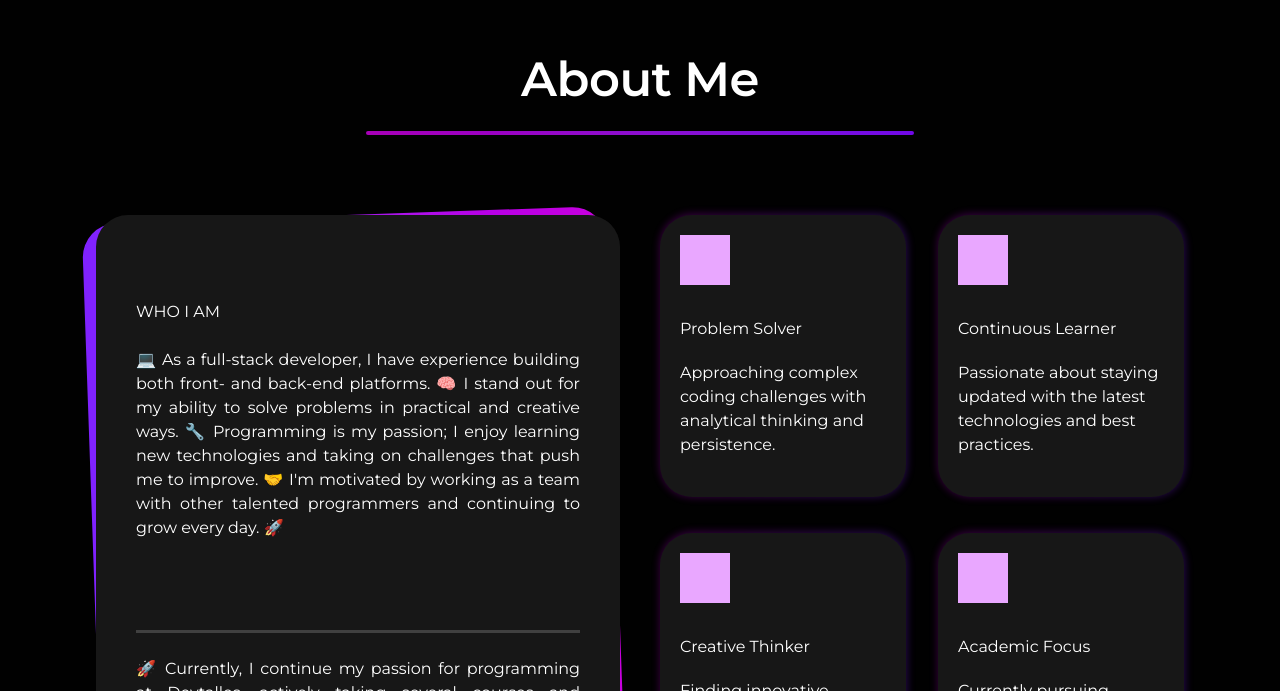
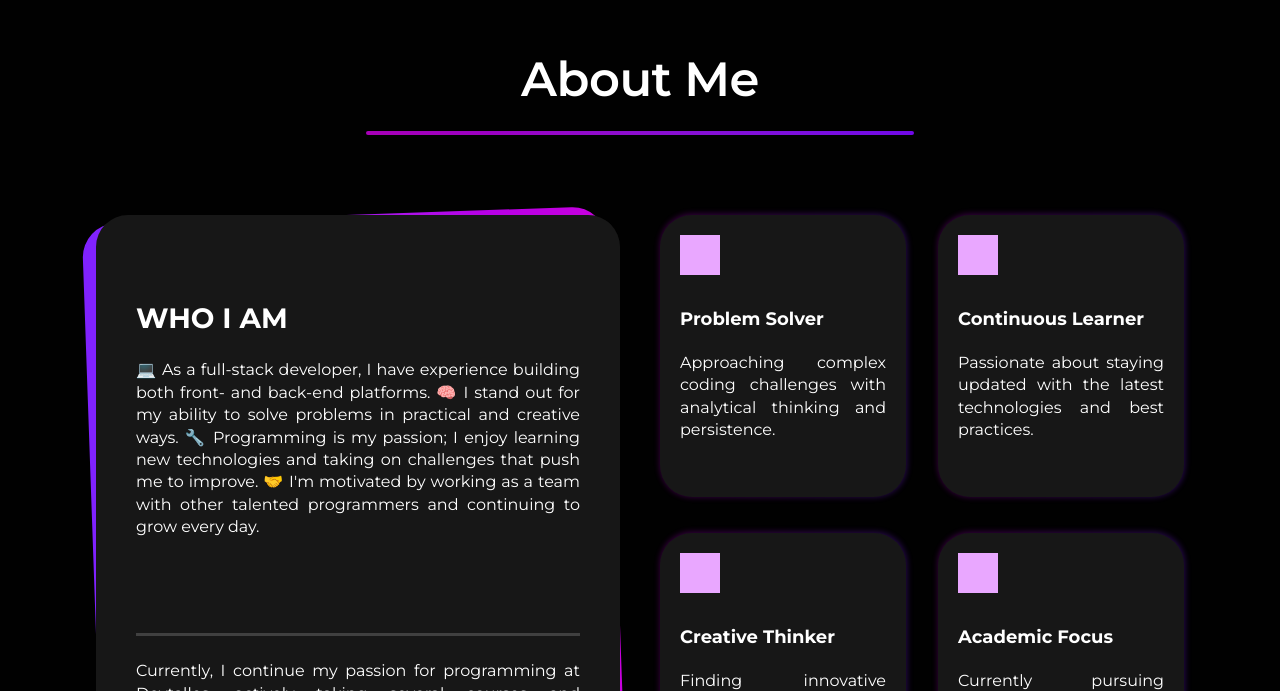
Before and after one commit to ArturoZAC/testing-forport-4z4c, a Next.js app: page / in a window 1280 px wide. Shown: the part 109-800 px from the top of the page. Built offline with nearby package versions, Linux system fonts and the light colour scheme.

Commit message:
endAboutRes

```diff
--- a/src/components/about/AboutCard.tsx
+++ b/src/components/about/AboutCard.tsx
@@ -2,17 +2,17 @@
 export const AboutCard = () => {
 
   return (
-    <div className="relative bg-neutral-900 w-full max-w-1/2 h-[600px] rounded-4xl
-     before:bg-linear-to-r before:from-violet-600 before:to-fuchsia-600 before:w-full before:max-w-[584px] before:min-h-[600px] before:absolute before:right-1 before:rounded-[34px] before:rotate-[-2deg] before:-z-10
+    <div className="relative bg-neutral-900 w-full max-w-1/2 max-md:max-w-full  h-[600px] rounded-4xl
+     before:bg-linear-to-r before:from-violet-600 before:to-fuchsia-600 before:w-full before:max-w-[584px] max-md:before:max-w-full before:min-h-[600px] before:absolute before:right-1 before:rounded-[34px] before:rotate-[-2deg] before:-z-10
     ">
-      <div className="flex flex-col justify-around items-center p-10 h-[inherit]">
-        <div className="space-y-6">
-          <p className="text-subtitle1-b-d">WHO I AM</p>
-          <p className="text-body-small-r-d text-justify">💻 As a full-stack developer, I have experience building both front- and back-end platforms. 🧠 I stand out for my ability to solve problems in practical and creative ways. 🔧 Programming is my passion; I enjoy learning new technologies and taking on challenges that push me to improve. 🤝 I&apos;m motivated by working as a team with other talented programmers and continuing to grow every day. 🚀</p>
+      <div className="flex flex-col justify-around items-center p-10 h-[inherit] max-middle:p-8 body-small-r text-body-small-d max-md:text-body-small-m">
+        <div className="space-y-6 max-middle:space-y-4">
+          <p className="subtitle1-b text-subtitle-1-d max-md:text-subtitle-1-m">WHO I AM</p>
+          <p className="text-justify">💻 As a full-stack developer, I have experience building both front- and back-end platforms. 🧠 I stand out for my ability to solve problems in practical and creative ways. 🔧 Programming is my passion; I enjoy learning new technologies and taking on challenges that push me to improve. 🤝 I&apos;m motivated by working as a team with other talented programmers and continuing to grow every day.</p>
         </div>
-        <div className="flex flex-col gap-y-6">
+        <div className="flex flex-col gap-y-6 max-middle:gap-y-4">
           <div className="min-h-[3px] bg-neutral-700 w-full"></div>
-          <p className="text-body-small-r-d text-justify">🚀 Currently, I continue my passion for programming at Devtalles, actively taking several courses and expanding my knowledge on the same platform. 📚💻</p>
+          <p className="text-justify">Currently, I continue my passion for programming at Devtalles, actively taking several courses and expanding my knowledge on the same platform. 📚💻</p>
         </div>
       </div>
     </div>
--- a/src/components/about/BodyAbout.tsx
+++ b/src/components/about/BodyAbout.tsx
@@ -5,7 +5,7 @@ import { CardContainer } from "./CardContainer";
 export const BodyAbout = () => {
   return (
     <div className="flex flex-col justify-center items-center">
-      <MainContainer className="flex flex-row justify-center items-center gap-x-10">
+      <MainContainer className="flex flex-row justify-center items-center gap-x-10 max-md:flex-col max-md:gap-y-10">
         <AboutCard />
         <CardContainer />
       </MainContainer>
--- a/src/components/about/Card.tsx
+++ b/src/components/about/Card.tsx
@@ -10,13 +10,15 @@ export const Card = ( {icon,lead,descripcion}: Props) => {
   return (
     <div className="relative h-full">
       <div
-        className="absolute -inset-[0.5px] rounded-4xl bg-gradient-to-l from-violet-600 to-fuchsia-600 opacity-30 blur-xs"
+        className="absolute -inset-[0.5px] rounded-4xl bg-gradient-to-l from-violet-600 to-fuchsia-600 opacity-30 blur-[3px]"
       ></div>
-      <div className="relative w-full h-full min-h-[282px] max-lg:min-h-auto p-5 flex flex-col bg-fourth rounded-4xl gap-y-8">
-        <div className="size-[50px] bg-third-light">{ icon }</div>
+      <div className="relative w-full h-full min-h-[282px] max-lg:min-h-auto p-5 max-lg:p-4 flex flex-col bg-fourth rounded-4xl gap-y-5 max-lg:gap-y-2 max-md:gap-y-3">
+        <div className="flex flex-col gap-y-8 max-lg:flex-row max-lg:items-center max-lg:gap-x-5">
+          <div className="size-[40px] bg-third-light">{ icon }</div>
+          <p className="body-large-b text-body-large-d max-md:text-body-large-m">{ lead }</p>
+        </div>
         <div className="flex flex-col gap-y-5">
-          <p className="text-body-large-b-d">{ lead }</p>
-          <p className="text-body-small-r-d text-pretty">{descripcion}</p>
+          <p className="body-small-r text-body-small-d max-md:text-body-small-m text-justify">{descripcion}</p>
         </div>
       </div>
     </div>
--- a/src/components/about/CardContainer.tsx
+++ b/src/components/about/CardContainer.tsx
@@ -21,7 +21,7 @@ const cardData = [
 
 export const CardContainer = () => {
   return (
-    <div className="w-full max-w-1/2 h-[600px] grid grid-cols-2 gap-x-8 content-between max-lg:grid-cols-1 max-lg:grid-rows-4 max-lg:gap-y-4">
+    <div className="w-full max-w-1/2 max-md:max-w-full h-[600px] grid grid-cols-2 gap-x-8 content-between max-lg:grid-cols-1 max-lg:grid-rows-4 max-lg:gap-y-4">
       {cardData.map((card, index) => (
         <Card key={index} lead={card.lead} descripcion={card.descripcion} />
       ))}
```
